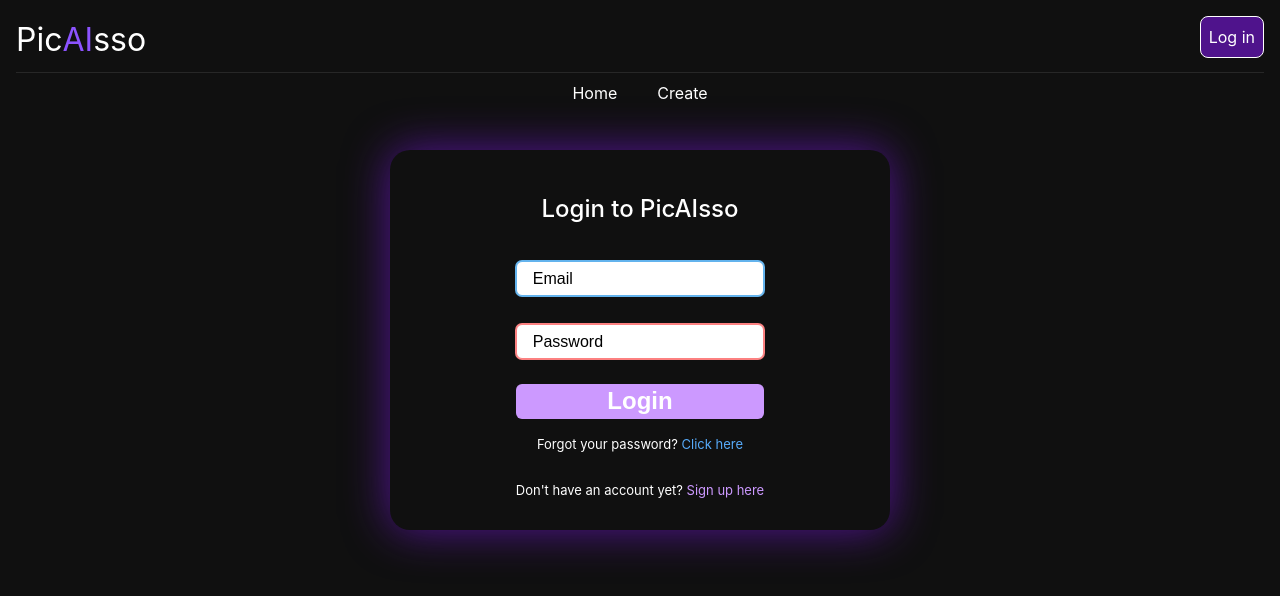
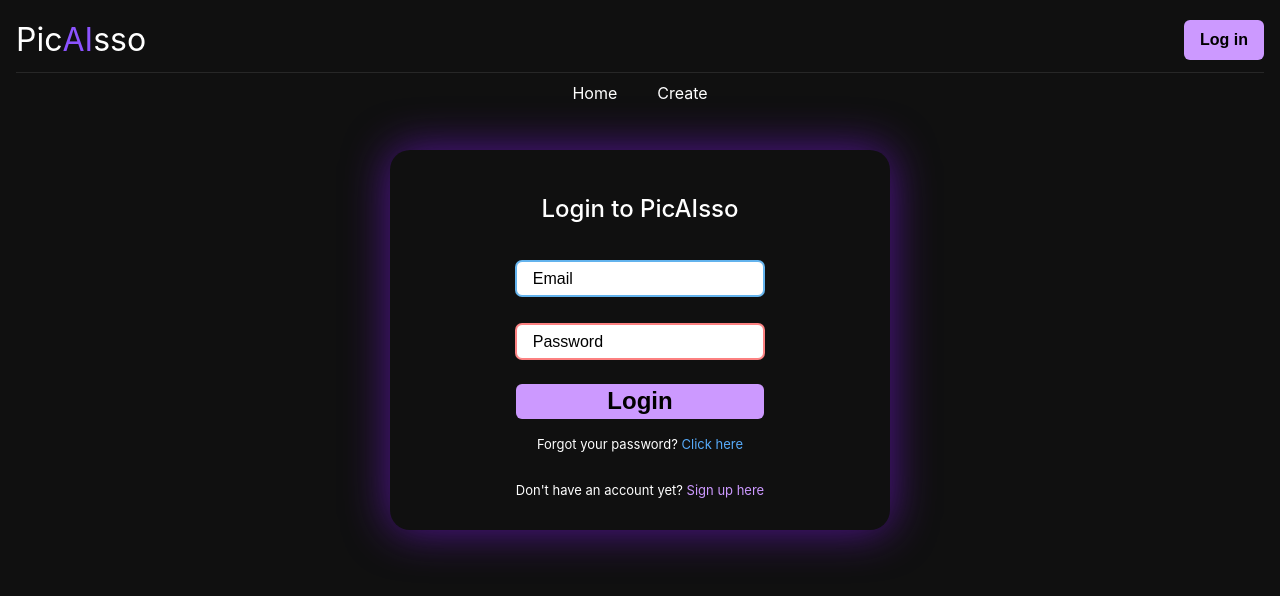
Before and after one commit to Vegm92/PicAIsso-FrontEnd, a React (Create React App) app: page /login in a window 1280 px wide. Shown: the top 596 px of the page. Built offline with nearby package versions, Linux system fonts and the light colour scheme; no server answers.

Commit message:
Change button colors to match contrast criteria

```diff
--- a/src/components/Header/Header.tsx
+++ b/src/components/Header/Header.tsx
@@ -1,4 +1,4 @@
-import { Divider, Flex, Spacer } from "@chakra-ui/react";
+import { Button, Divider, Flex, Spacer } from "@chakra-ui/react";
 import { Link, NavLink } from "react-router-dom";
 import useUser from "../../hooks/useUser/useUser";
 import { useAppSelector } from "../../store/hooks";
@@ -18,13 +18,17 @@ const Header = (): JSX.Element => {
         <Spacer />
 
         {isLogged ? (
+          <Button>
             <Link to="/" className="main-header__link" onClick={logoutUser}>
               Log out
             </Link>
+          </Button>
         ) : (
+          <Button>
             <Link to="/login" className="main-header__link">
               Log in
             </Link>
+          </Button>
         )}
       </Flex>
 
--- a/src/components/Header/HeaderStyled.tsx
+++ b/src/components/Header/HeaderStyled.tsx
@@ -13,13 +13,8 @@ const HeaderStyled = styled.header`
     font-size: ${(props) => props.theme.fontSizes.bigTitleFontSize};
     .main-header__link {
       font-size: medium;
-      color: white;
-      align-self: flex-end;
-      margin-bottom: 6px;
-      border: 1px solid white;
-      padding: 8px;
-      border-radius: 8px;
-      background-color: ${(props) => props.theme.colors.button.loginForm};
+      color: black;
+      align-self: center;
     }
   }
 
@@ -32,7 +27,7 @@ const HeaderStyled = styled.header`
     background-color: ${(props) => props.theme.colors.button.loginForm};
     :hover {
       box-shadow: ${(props) => props.theme.colors.shadow};
-      background-color: ${(props) => props.theme.colors.button.loginForm};
+      background-color: ${(props) => props.theme.colors.button.login};
     }
   }
 
--- a/src/components/LoginForm/LoginForm.tsx
+++ b/src/components/LoginForm/LoginForm.tsx
@@ -63,7 +63,7 @@ const LoginForm = (): JSX.Element => {
               className="button__login"
               mt={1}
               h="35px"
-              color="picAisso.buttons.text"
+              color={"picAisso.button.text"}
               backgroundColor={"picAisso.button.loginForm"}
               type="submit"
               fontSize="2xl"
--- a/src/styles/themes.ts
+++ b/src/styles/themes.ts
@@ -13,7 +13,7 @@ const theme: DefaultTheme = {
     imgShadow: "0px 0px 15px #541496",
     button: {
       text: "#000000",
-      loginForm: "rgba(84, 20, 150, 0.93)",
+      loginForm: "#CC99FF",
       login: "linear-gradient(94deg, #C764EC 0%, #4A36B1 100%)",
       utilsButton: "#57ABFA",
     },
```
Lines whose indentation alone changed are shown as unchanged.
